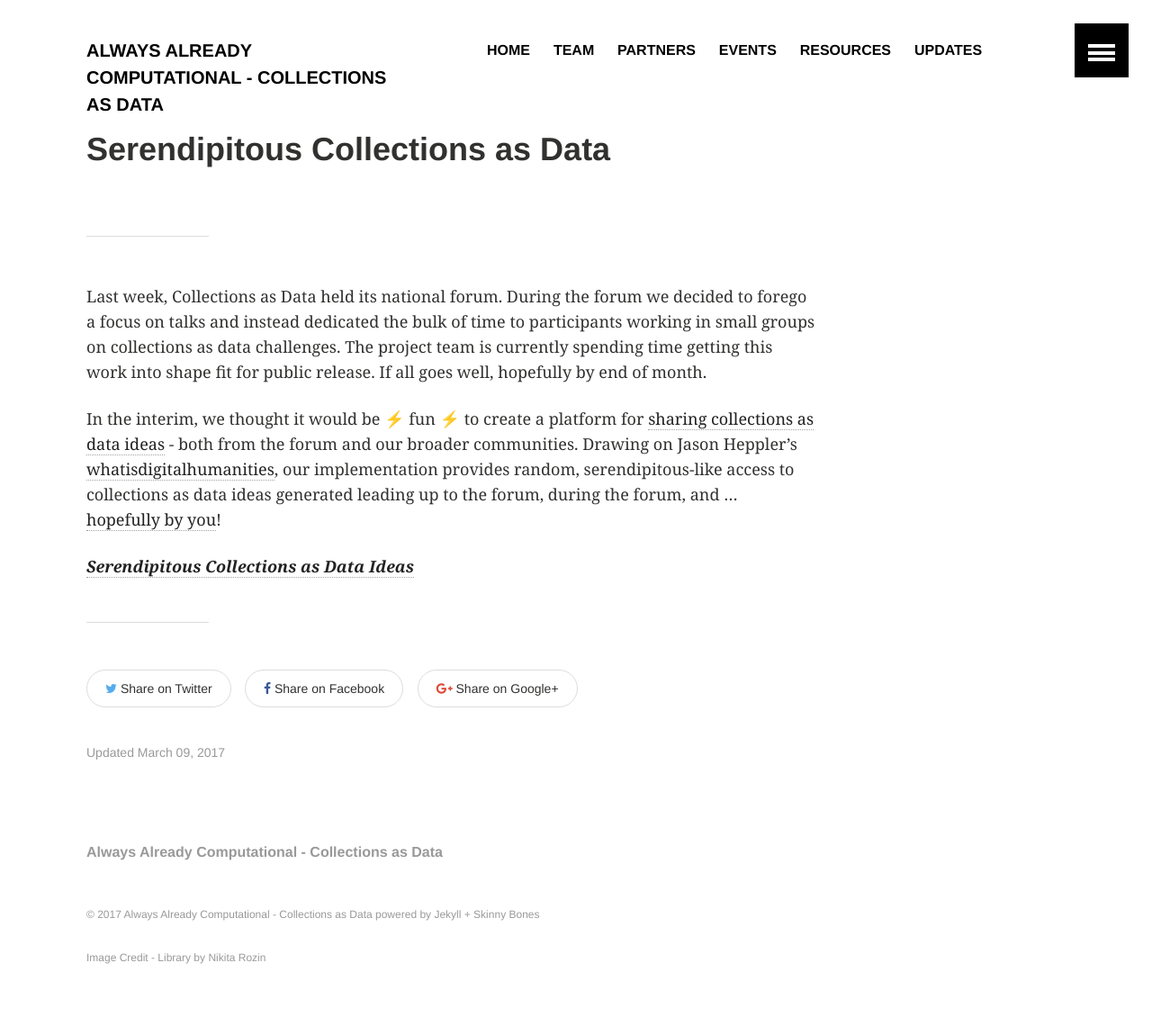
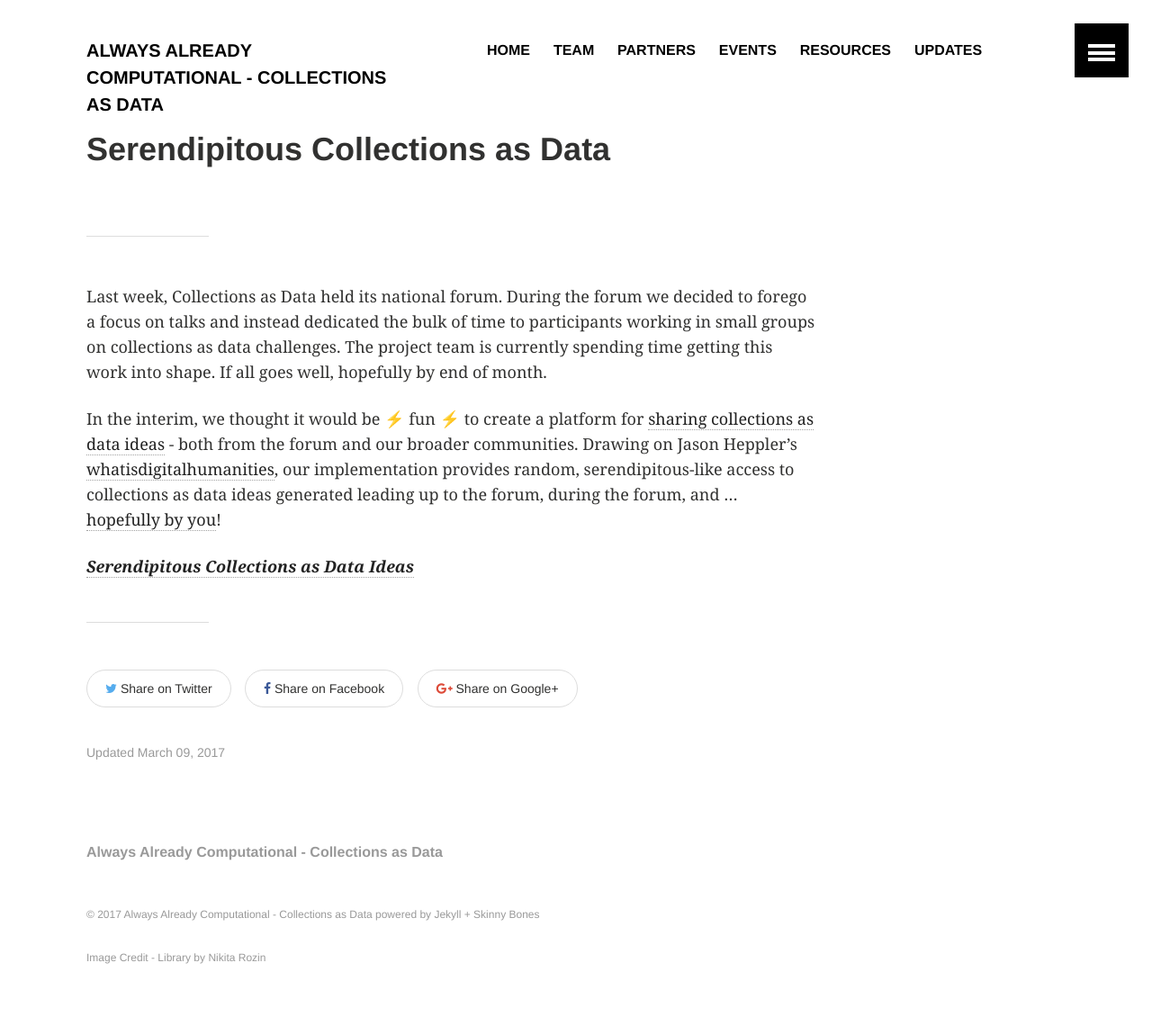
Before and after one commit to collectionsasdata/collectionsasdata.github.io, a Jekyll site: the page built from _posts/2017-3-9-serendipity.md, in a window 1280 px wide. Shown: the whole page at 90% size. Built offline with Jekyll 4.4.1, drawn with Linux system fonts in a browser that asks for light colours.

Commit message:
Update 2017-3-9-serendipity.md

```diff
--- a/_posts/2017-3-9-serendipity.md
+++ b/_posts/2017-3-9-serendipity.md
@@ -6,7 +6,7 @@
 ---
 ---
 
-Last week, Collections as Data held its national forum. During the forum we decided to forego a focus on talks and instead dedicated the bulk of time  to participants working in small groups on collections as data challenges. The project team is currently spending time getting this work into shape fit for public release. If all goes well, hopefully by end of month.
+Last week, Collections as Data held its national forum. During the forum we decided to forego a focus on talks and instead dedicated the bulk of time  to participants working in small groups on collections as data challenges. The project team is currently spending time getting this work into shape. If all goes well, hopefully by end of month.
 
 In the interim, we thought it would be ⚡ fun ⚡  to create a platform for [sharing collections as data ideas](https://collectionsasdata.github.io/ideas/) - both from the forum and our broader communities. Drawing on Jason Heppler’s [whatisdigitalhumanities](http://whatisdigitalhumanities.com/), our implementation provides random, serendipitous-like access to collections as data ideas generated leading up to the forum, during the forum, and ... [hopefully by you](https://docs.google.com/forms/d/e/1FAIpQLSfl86SoImQMtkCIkeAxZJZcnCcCiVUsP1UU5GKYQ68hFxx4pg/viewform?usp=sf_link)!
 
```
